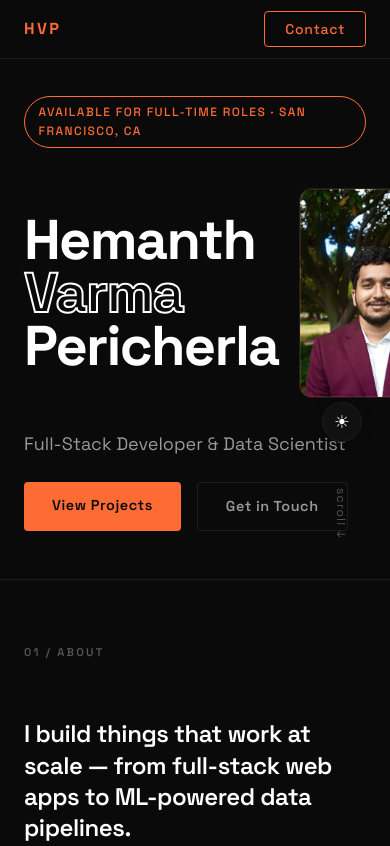
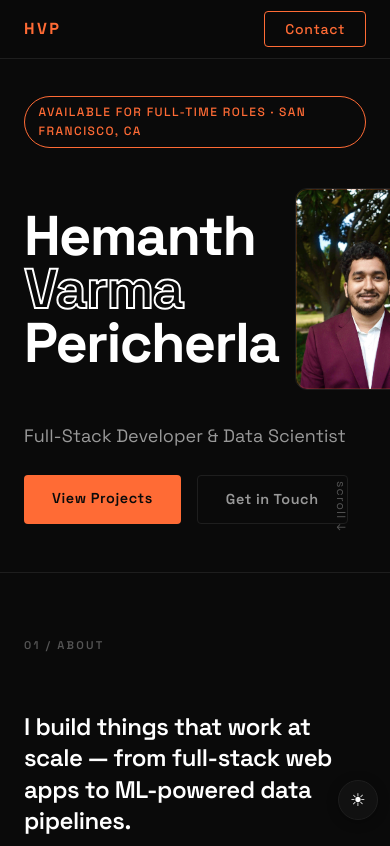
Before and after one commit to hemanth379/portfolio-website, a plain HTML site: page index.html in a window 390 px wide. Shown: the top 846 px of the page. Drawn offline with Linux system fonts and the light colour scheme.

Commit message:
Fix mobile photo alignment and theme toggle position

```diff
--- a/style.css
+++ b/style.css
@@ -693,9 +693,11 @@ body.light .hero-name-outline {
   .nav-links li:not(:last-child) { display: none; }
 
   .hero { padding: 6rem 1.5rem 3rem; justify-content: flex-start; min-height: unset; }
-  .hero-inner { flex-direction: row; align-items: center; gap: 1.25rem; margin-bottom: 2rem; }
-  .hero-photo-wrap { width: 160px; height: 210px; flex-shrink: 0; }
+  .hero-inner { flex-direction: row; align-items: center; gap: 1rem; margin-bottom: 2rem; }
+  .hero-photo-wrap { width: 38vw; height: 52vw; max-width: 160px; max-height: 210px; flex-shrink: 0; }
   .hero-bottom { flex-direction: column; align-items: flex-start; gap: 1.5rem; }
+  .theme-toggle { right: 0.75rem; top: auto; bottom: 1.5rem; transform: none; }
+  .theme-toggle:hover { transform: scale(1.1); }
 
   .section { padding: 4rem 1.5rem; }
 
```
